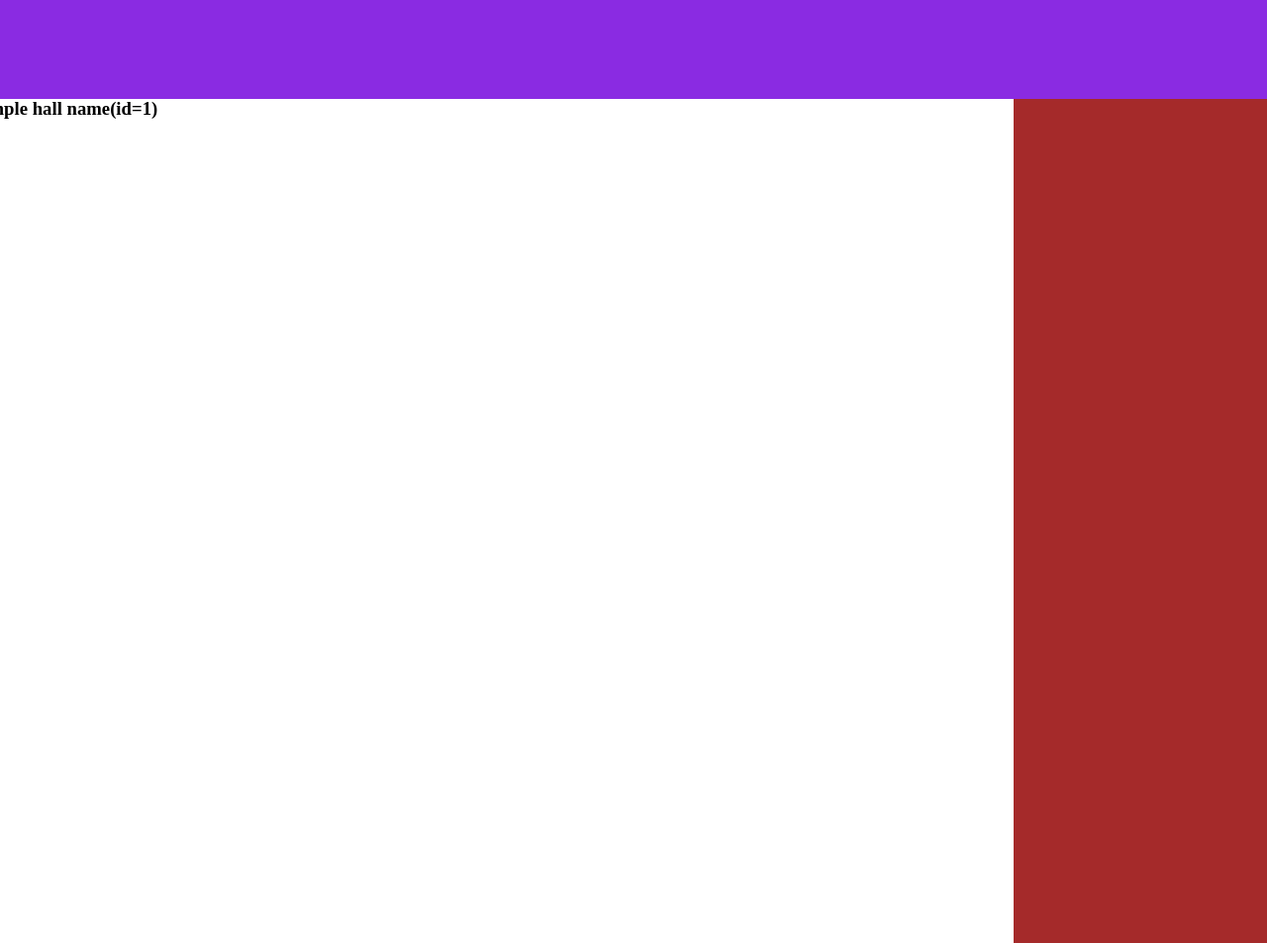
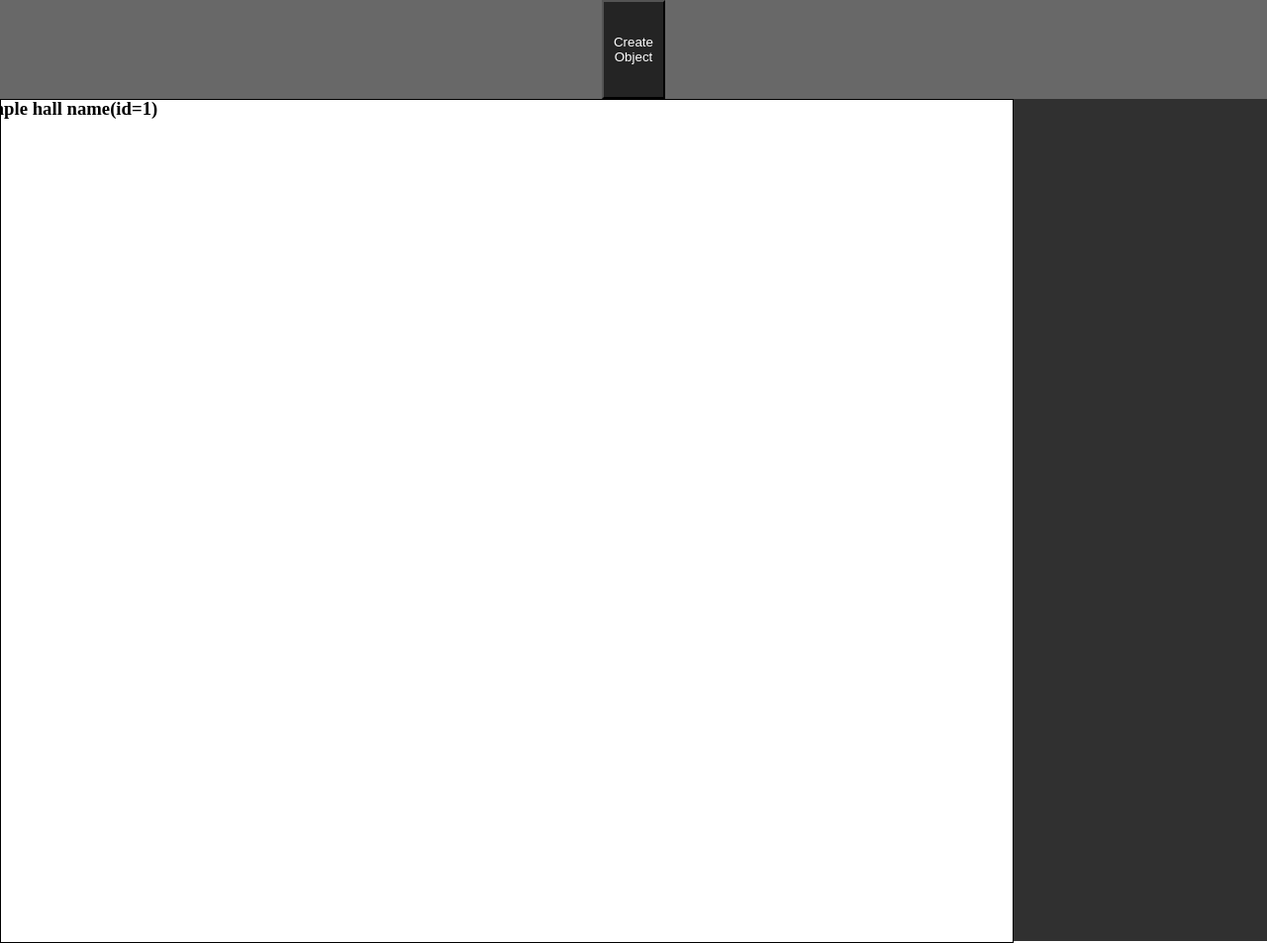
Before and after one commit to edilafruzafirdavs-lab/Barpi-Theatre, a Django app: template templates/edithall.html in a window 1280 px wide. Shown: the whole page at 99% size. Run offline with Django 5.2, Linux system fonts and the light colour scheme; the template is opened without the code that fills it: most values are stand-ins (such as "Sample title", 1, 10 or a date in 2020).

Commit message:
Добавил много всего(нет)

```diff
--- a/static/css/edithall.css
+++ b/static/css/edithall.css
@@ -4,7 +4,7 @@ body{
 
 .Env{
     width: 100%;
-    height: 853px;
+    height: 851px;
     display: flex;
     justify-content: center;
 }
@@ -14,6 +14,7 @@ body{
     width: 80%;
     height: 100%;
     overflow: hidden;
+    border: 1px solid black;
 }
 
 .hall{
@@ -26,13 +27,16 @@ body{
 }
 
 .MainPanel{
-    background-color: blueviolet;
+    background-color: rgb(104, 104, 104);
     width: 100%;
     height: 100px;
+    display: flex;
+    justify-content: space-around;
+    align-items:start;
 }
 
 .PropertiesPanel{
-    background-color: brown;
+    background-color: rgb(48, 48, 48);
     width: 20%;
     height: 100%;
 }
@@ -46,3 +50,35 @@ body{
     justify-content: left;
     user-select: none;
 }
+
+.CreateObjectButton{
+    background-color: rgb(36, 36, 36);
+    text-decoration: none;
+    color: white;
+    width: 5%;
+    height: 100%;
+    text-align: center;
+    display: flex;
+    flex-direction: column;
+    justify-content: center;
+    text-align: center;
+}
+
+.CreateObjectPanel{
+    background-color: rgb(34, 34, 34, 0.9);
+    width: 10%;
+    height: 20%;
+    position: absolute;
+    transform: translateY(100px);
+    z-index: 200;
+    opacity: 0;
+    display: flex;
+    flex-direction: column;
+    justify-content: center;
+}
+
+.CreateBtn{
+    width: 100%;
+    height: 25%;
+    font-size: large;
+}
--- a/static/js/edithall.js
+++ b/static/js/edithall.js
@@ -1,4 +1,13 @@
 const hall = document.getElementById('hall')
+const CreateObjectButton = document.getElementById('CreateObjectButton')
+const CreateObjectPanel = document.getElementById('CreateObjectPanel')
+const CreateButtons = document.querySelectorAll('.CreateBtn')
+
+CreateButtons.forEach((el,i) => {
+    el.addEventListener("click", (event) => {
+        alert(el.textContent)
+    })
+})
 
 let x = 0;
 let y = 0;
@@ -43,3 +52,7 @@ hall.addEventListener("wheel", (event) => {
     hall.style.transform =
         `translate(${x}px, ${y}px) scale(${scale})`;
 });
+
+CreateObjectButton.addEventListener("click", (event) => {
+    CreateObjectPanel.style.opacity = CreateObjectPanel.style.opacity == 0 ? 1:0
+})
--- a/templates/edithall.html
+++ b/templates/edithall.html
@@ -10,7 +10,23 @@
 </head>
 <body>
     <div class="MainPanel">
-
+        <button class="CreateObjectButton" id="CreateObjectButton">
+            Create Object
+        </button>
+        <div class="CreateObjectPanel" id="CreateObjectPanel">
+            <button class="CreateBtn CreateSeat" id="CreateSeat">
+                Seat
+            </button>
+            <button class="CreateBtn CreateZone" id="CreateZone">
+                Zone
+            </button>
+            <button class="CreateBtn CreateSeat" id="CreateSeat">
+                1
+            </button>
+            <button class="CreateBtn CreateSeat" id="CreateSeat">
+                2
+            </button>
+        </div>
     </div>
     <div class="Env">
         <h3 class="path">{{ hall_name }}(id={{hall_id}})</h3>
@@ -23,6 +39,6 @@
 
         </div>
     </div>
-    <script src="{% static 'js/edithall.js' %}"></script>
+    <script defer src="{% static 'js/edithall.js' %}"></script>
 </body>
 </html>
```
